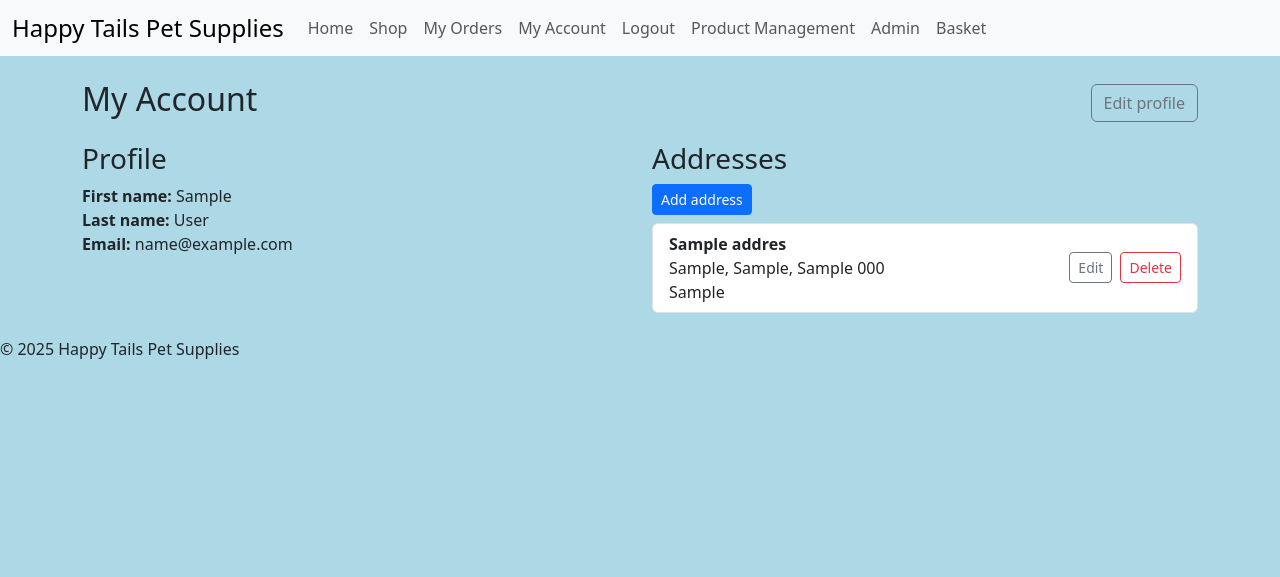
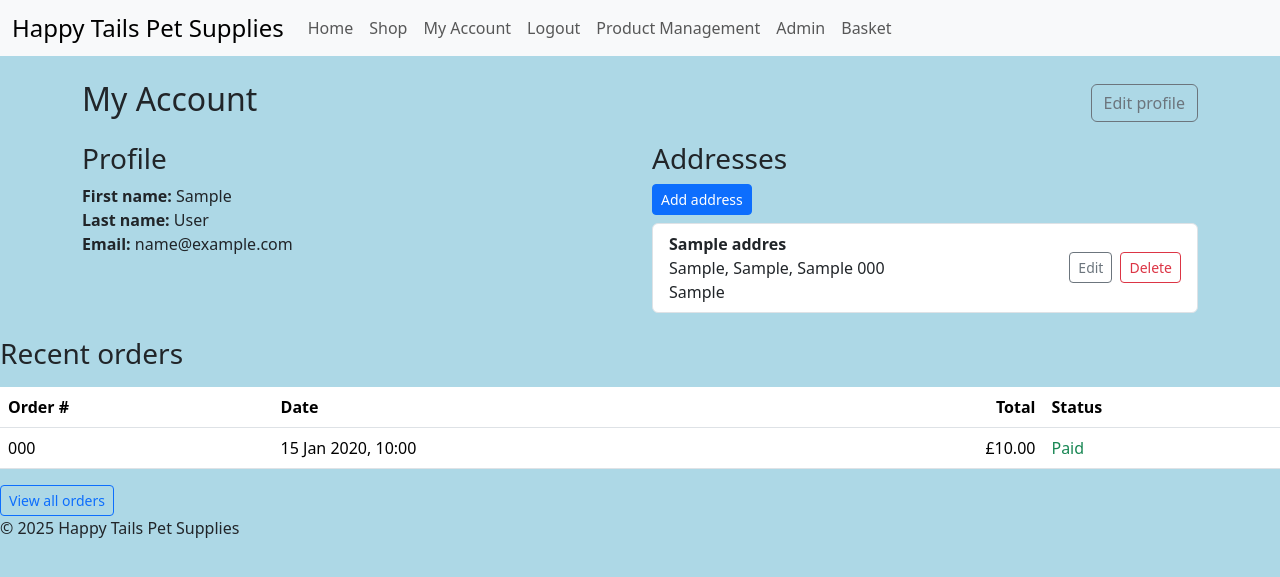
Before and after one commit to TheRealMcCall/happy_tails, a Django app: page /profile/ in a window 1280 px wide. Shown: the top 577 px of the page. Run offline with Django 3.2, Linux system fonts and the light colour scheme; a user stored in the database is signed in; tables that the repository leaves empty hold one stand-in row (values such as "Sample post").

Commit message:
Feat show last 5 (recent orders) in profile page dashboard

```diff
--- a/profiles/templates/profiles/profile.html
+++ b/profiles/templates/profiles/profile.html
@@ -43,4 +43,45 @@
         </div>
     </div>
 </div>
+
+<div class="mt-4">
+    <div class="d-flex justify-content-between align-items-center">
+        <h3 class="mb-0">Recent orders</h3>
+    </div>
+
+    {% if recent_orders %}
+    <table class="table align-middle mt-3">
+        <thead>
+            <tr>
+                <th>Order #</th>
+                <th>Date</th>
+                <th class="text-end">Total</th>
+                <th>Status</th>
+            </tr>
+        </thead>
+        <tbody>
+            {% for o in recent_orders %}
+            <tr>
+                <td>{{ o.order_number }}</td>
+                <td>{{ o.created_at|date:"j M Y, H:i" }}</td>
+                <td class="text-end">£{{ o.total }}</td>
+                <td>
+                    {% if o.paid %}
+                    <span class="text-success">Paid</span>
+                    {% else %}
+                    Pending
+                    {% endif %}
+                </td>
+            </tr>
+            {% endfor %}
+        </tbody>
+    </table>
+    {% else %}
+    <p class="mt-2">You don’t have any orders yet.</p>
+    {% endif %}
+</div>
+<a class="btn btn-sm btn-outline-primary" href="{% url 'checkout:my_orders' %}">
+    View all orders
+</a>
+
 {% endblock %}
--- a/profiles/views.py
+++ b/profiles/views.py
@@ -2,6 +2,7 @@ from django.contrib.auth.decorators import login_required
 from django.shortcuts import render, get_object_or_404, redirect
 from .models import Profile, Address
 from .forms import ProfileForm, AddressForm
+from checkout.models import Order
 
 
 @login_required
@@ -9,10 +10,16 @@ def profile(request):
     """Render the profile page."""
     profile = get_object_or_404(Profile, user=request.user)
     addresses = Address.objects.filter(user=request.user).order_by("id")
+    recent_orders = (
+        Order.objects.filter(user=request.user)
+        .order_by("-created_at", "-id")[:5]
+    )
     return render(
         request,
         "profiles/profile.html",
-        {"profile": profile, "addresses": addresses},
+        {"profile": profile,
+         "addresses": addresses,
+         "recent_orders": recent_orders},
     )
 
 
--- a/templates/includes/header.html
+++ b/templates/includes/header.html
@@ -23,9 +23,6 @@
                     </li>
 
                     {% if user.is_authenticated %}
-                    <li class="nav-item">
-                        <a class="nav-link" href="{% url 'checkout:my_orders' %}">My Orders</a>
-                    </li>
                     <li class="nav-item">
                         <a class="nav-link" href="{% url 'profiles:profile' %}">My Account</a>
                     </li>
```
